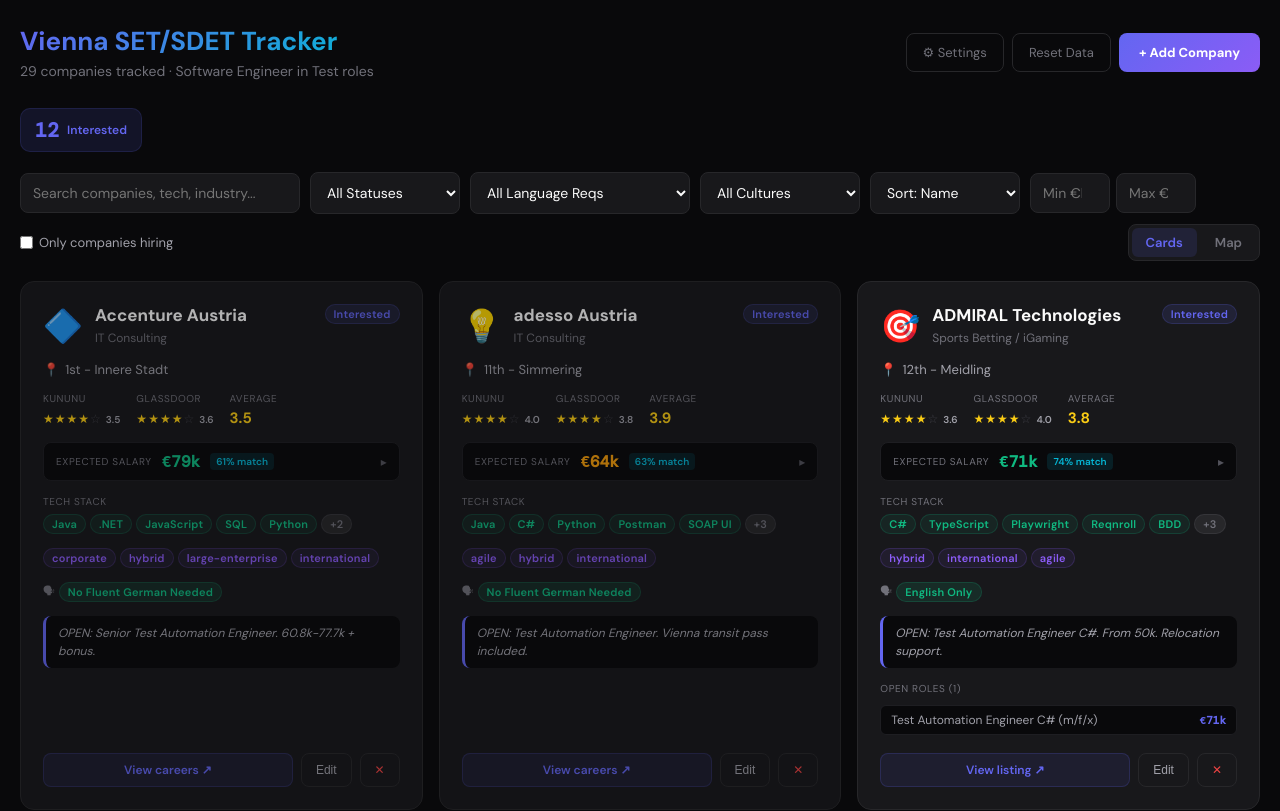
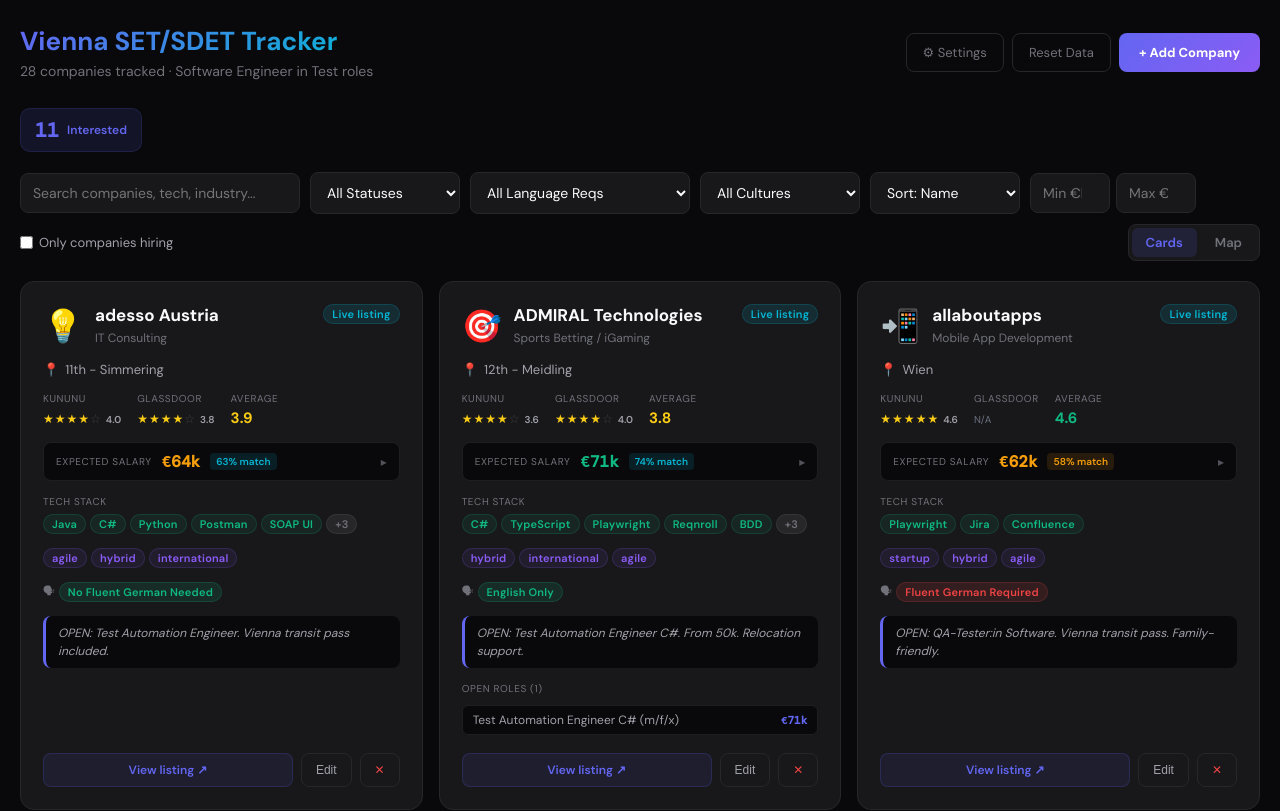
Before and after one commit to Konoszaf1/vienna-set-tracker, a React (Vite) app: page / in a window 1280 px wide. Shown: the top 811 px of the page. Built offline with nearby package versions, Linux system fonts and the light colour scheme.

Commit message:
all cards show as live listings, remove Accenture (unverified link), remove dimming

```diff
--- a/src/components/CompanyCard.jsx
+++ b/src/components/CompanyCard.jsx
@@ -1,24 +1,20 @@
 import { memo, useState } from "react";
-import { STATUS_OPTIONS } from "../constants";
 import StarRating from "./StarRating";
 import Badge from "./Badge";
 import styles from './CompanyCard.module.css';
 
 const CompanyCard = memo(function CompanyCard({ company, onEdit, onDelete, insights }) {
   const [expanded, setExpanded] = useState(false);
-  const status = STATUS_OPTIONS.find(s => s.value === company.status) || STATUS_OPTIONS[0];
   const avgRating = [company.kununuRating, company.glassdoorRating].filter(r => r !== null && r !== undefined);
   const avg = avgRating.length ? (avgRating.reduce((a, b) => a + b, 0) / avgRating.length) : null;
 
   const salary = insights?.salary;
   const match = insights?.match;
   const isScraped = company.isScraped;
-  const hasLiveRoles = company.openRoles?.length > 0;
   const primaryJobUrl = company.openRoles?.[0]?.url || company.jobUrl;
-  const primaryLabel = hasLiveRoles ? "View listing ↗" : "View careers ↗";
 
   return (
-    <div className={`${styles.card}${!isScraped && !hasLiveRoles ? ` ${styles.noLiveRoles}` : ''}`}>
+    <div className={styles.card}>
       <div className={styles.cardHeader}>
         <div className={styles.companyInfo}>
           <span className={styles.logo}>{company.logo}</span>
@@ -27,10 +23,7 @@
             {company.industry && <span className={styles.industry}>{company.industry}</span>}
           </div>
         </div>
-        {isScraped
-          ? <Badge color="#06b6d4" bg="#06b6d420">Live listing</Badge>
-          : <Badge color={status.color} bg={status.bg}>{status.label}</Badge>
-        }
+        <Badge color="#06b6d4" bg="#06b6d420">Live listing</Badge>
       </div>
 
       <div className={styles.district}>
@@ -198,7 +191,7 @@
       <div className={styles.actions}>
         {primaryJobUrl && (
           <a href={primaryJobUrl} target="_blank" rel="noopener noreferrer" className={styles.viewJobLink}>
-            {primaryLabel}
+            View listing ↗
           </a>
         )}
         {!isScraped && (
--- a/src/components/CompanyCard.module.css
+++ b/src/components/CompanyCard.module.css
@@ -14,10 +14,6 @@
 .card:hover {
   border-color: #3f3f46;
   transform: translateY(-2px);
-}
-
-.noLiveRoles {
-  opacity: 0.7;
 }
 
 .cardHeader {
--- a/src/data/companies.js
+++ b/src/data/companies.js
@@ -140,26 +140,6 @@
     authorOverride: { value: 80, reason: "QA Manager role — seniority premium not captured by SDET model" },
   },
   {
-    id: "33",
-    name: "Accenture Austria",
-    logo: "🔷",
-    district: "1st - Innere Stadt",
-    address: "Schottenring 16, 1010 Wien",
-    lat: 48.2150,
-    lng: 16.3650,
-    kununuRating: 3.5,
-    glassdoorRating: 3.6,
-    cultureTags: ["corporate", "hybrid", "large-enterprise", "international"],
-    techStack: ["Java", ".NET", "JavaScript", "SQL", "Python", "SOAP", "REST"],
-    languages: ["German", "English"],
-    notes: "OPEN: Senior Test Automation Engineer. 60.8k-77.7k + bonus.",
-    status: "interested",
-    jobUrl: "https://en.devjobs.at/job/67178eef0eee1e6ec7d14b4645e5ec1a",
-    industry: "IT Consulting",
-    langReq: "de-basic",
-
-  },
-  {
     id: "35",
     name: "adesso Austria",
     logo: "💡",
```
